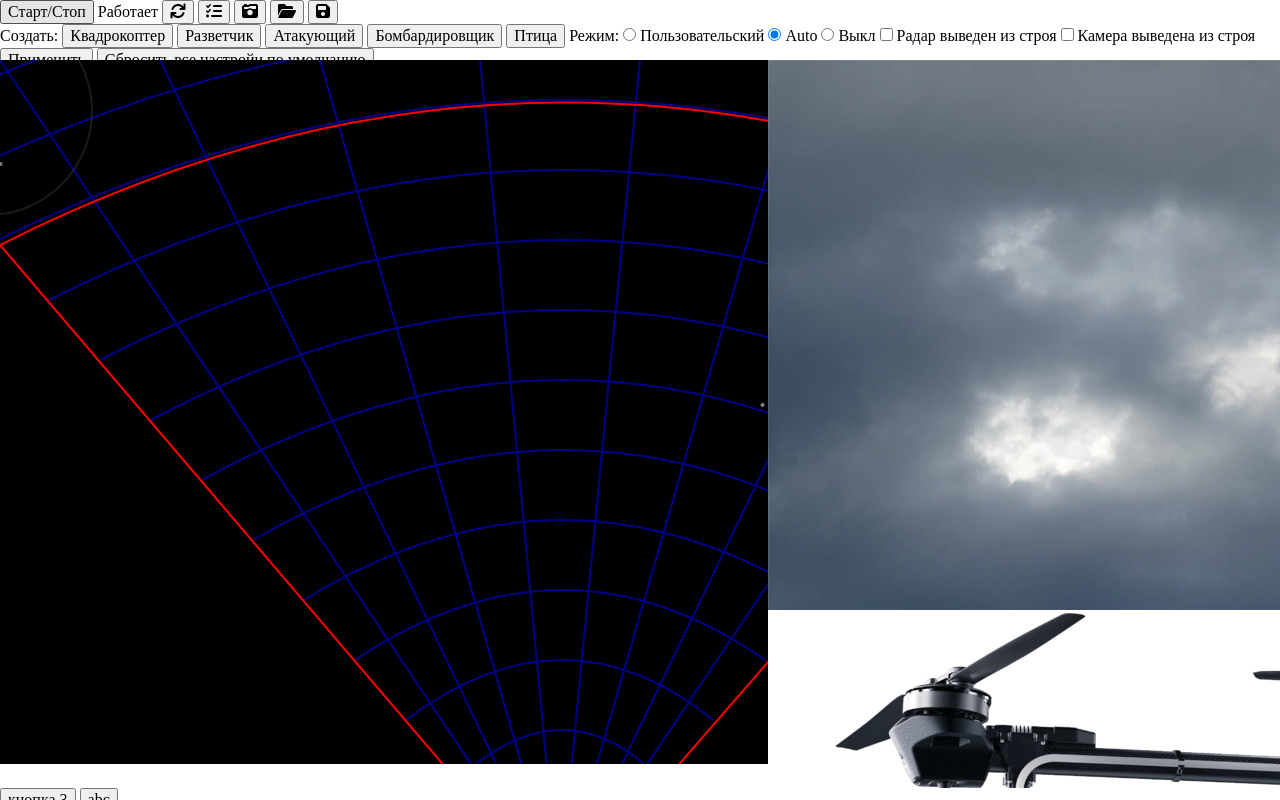
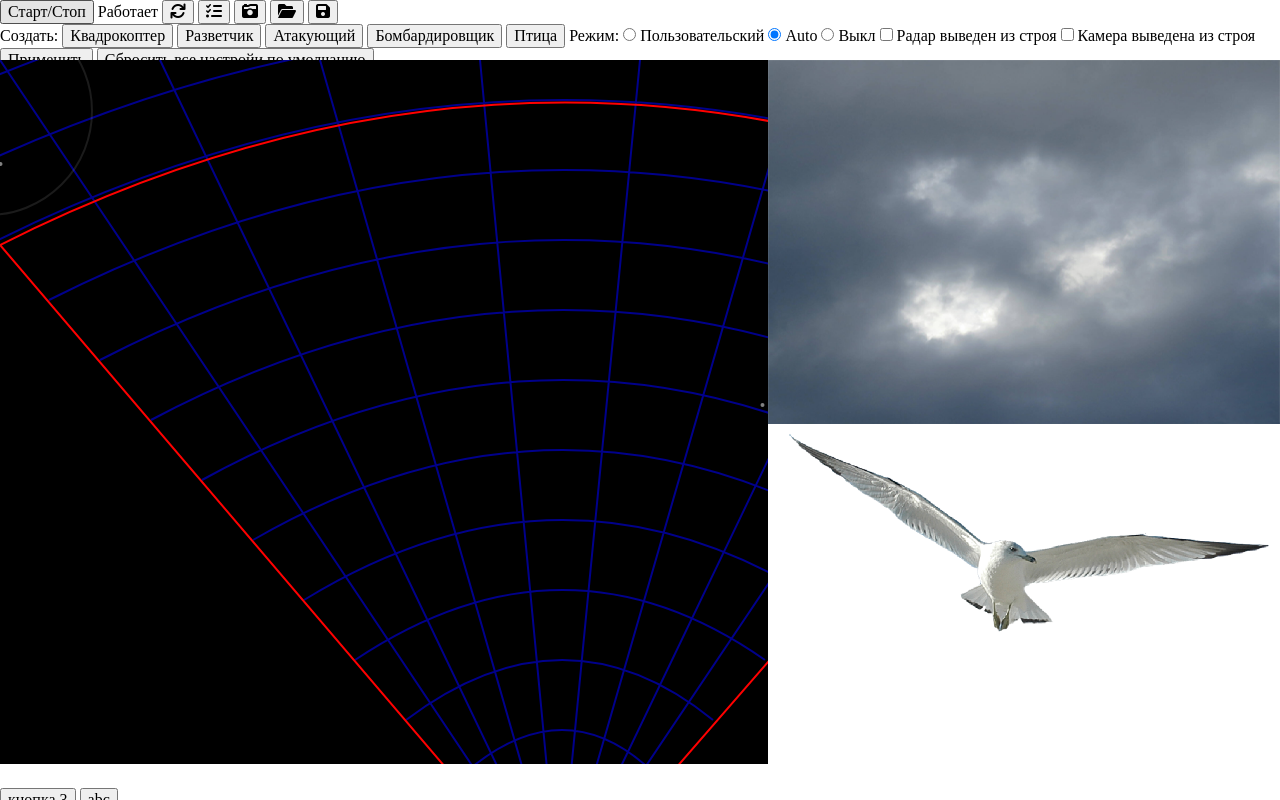
Before and after one commit to Nikita-2007/Drone-tracking, a plain HTML site: page index.html in a window 1280 px wide. Drawn offline with Linux system fonts and the light colour scheme.

Commit message:
Смена картинки в углу

```diff
--- a/CSS/style.css
+++ b/CSS/style.css
@@ -5,7 +5,10 @@ html, body {
     overflow: hidden;
     line-height: 0;
 }
-
+img {
+    max-width: 100%;
+    height: auto;
+}
 .row {
     display: inline-block;
     width: 100%;
@@ -27,7 +30,6 @@ html, body {
     float: left;
     width: 40%;
     height: 91vh;
-    display: flex;
 }
 #photo {
 	position: relative;
--- a/JS/Fly/Attacking.js
+++ b/JS/Fly/Attacking.js
@@ -9,7 +9,7 @@ class Attacking {
         this.timerSignal = 0;
         this.detectionTime = 15 + Math.random()*10;
         this.discovered = false;
-        this.pos = model.rndSpawn();
+        this.pos = model.rndSpawn(3);
         this.target = model.rndPos(this.pos);
         this.label = new Labels;
     }
--- a/JS/Fly/Bird.js
+++ b/JS/Fly/Bird.js
@@ -6,7 +6,7 @@ class Bird {
         this.color = "gray";
         this.speed = 3;
         this.size = 1;
-        this.pos = model.rndSpawn();
+        this.pos = model.rndSpawn(4);
         this.target = model.rndPos(this.pos);
     }
 
--- a/JS/Fly/Bomber.js
+++ b/JS/Fly/Bomber.js
@@ -9,7 +9,7 @@ class Bomber {
         this.timerSignal = 0;
         this.detectionTime = 10 + Math.random()*10;
         this.discovered = false;
-        this.pos = model.rndSpawn();
+        this.pos = model.rndSpawn(2);
         this.target = model.rndPos(this.pos);
         this.label = new Labels;
     }
--- a/JS/Fly/Quadrocopter.js
+++ b/JS/Fly/Quadrocopter.js
@@ -9,7 +9,7 @@ class Quadrocopter {
         this.timerSignal = 0;
         this.detectionTime = 20 + Math.random()*10;
         this.discovered = false;
-        this.pos = model.rndSpawn();
+        this.pos = model.rndSpawn(0);
         this.target = model.rndPos(this.pos);
         this.label = new Labels;
     }
--- a/JS/Fly/Scout.js
+++ b/JS/Fly/Scout.js
@@ -9,7 +9,7 @@ class Scout {
         this.timerSignal = 0;
         this.detectionTime = 30 + Math.random()*10;
         this.discovered = false;
-        this.pos = model.rndSpawn();
+        this.pos = model.rndSpawn(1);
         this.target = model.rndPos(this.pos);
         this.label = new Labels;
     }
--- a/JS/Model.js
+++ b/JS/Model.js
@@ -6,6 +6,7 @@ class Model {
         this.listObject = [];
         this.auto = new Auto();
         this.autoOn = true;
+        this.imageDroneArr = ['Images/drone1.png', 'Images/drone2.png', 'Images/drone3.png', 'Images/drone4.jpg', 'Images/drone5.png']
     }
 
     init() {
@@ -36,7 +37,7 @@ class Model {
         return t;
     }
 
-    rndSpawn() {
+    rndSpawn(n) {
         let temp =  {
             x: Math.round(Math.random() * view.size.width),
             y: Math.round(Math.random() * view.size.height)
@@ -59,6 +60,7 @@ class Model {
                     y: temp.y/2
                 };
         }
+        view.image.src = this.imageDroneArr[n];
         return pos;
     }
 
```
Also changed, not shown: Images/drone2.png (added), Images/drone3.png (added), Images/drone4.jpg (added), Images/drone5.png (added).
